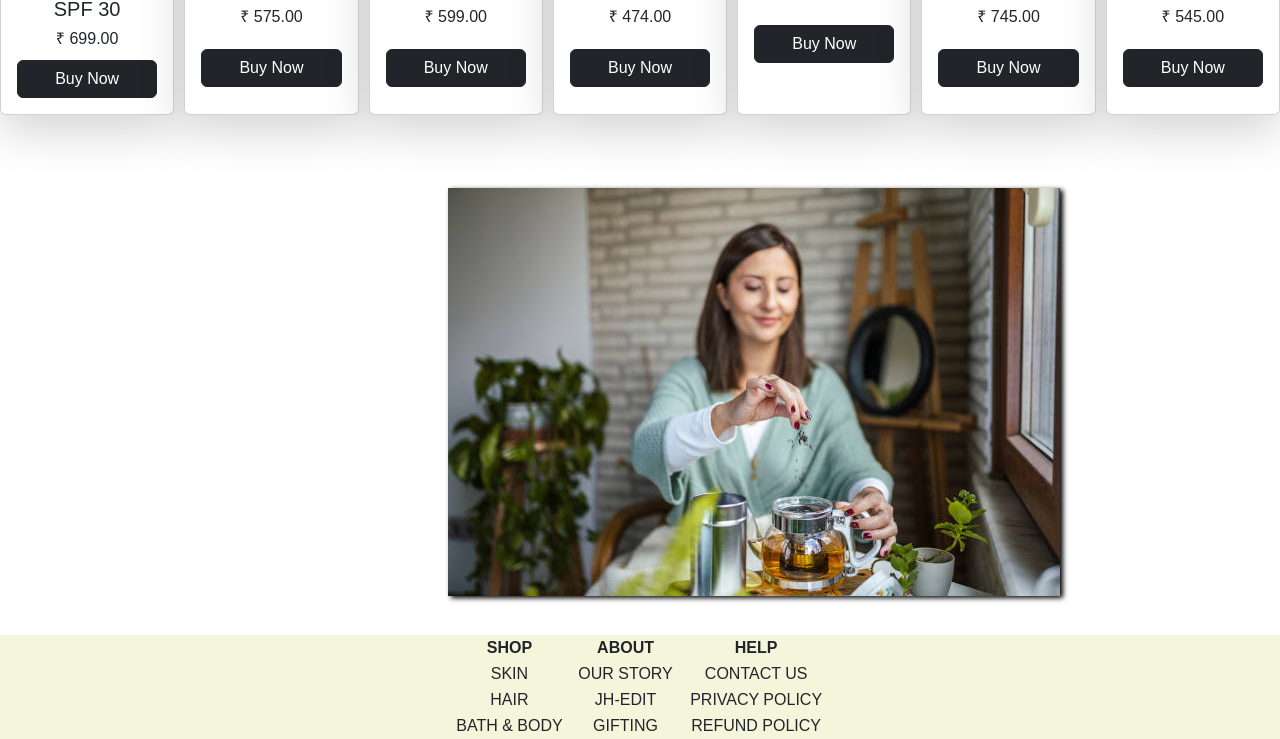
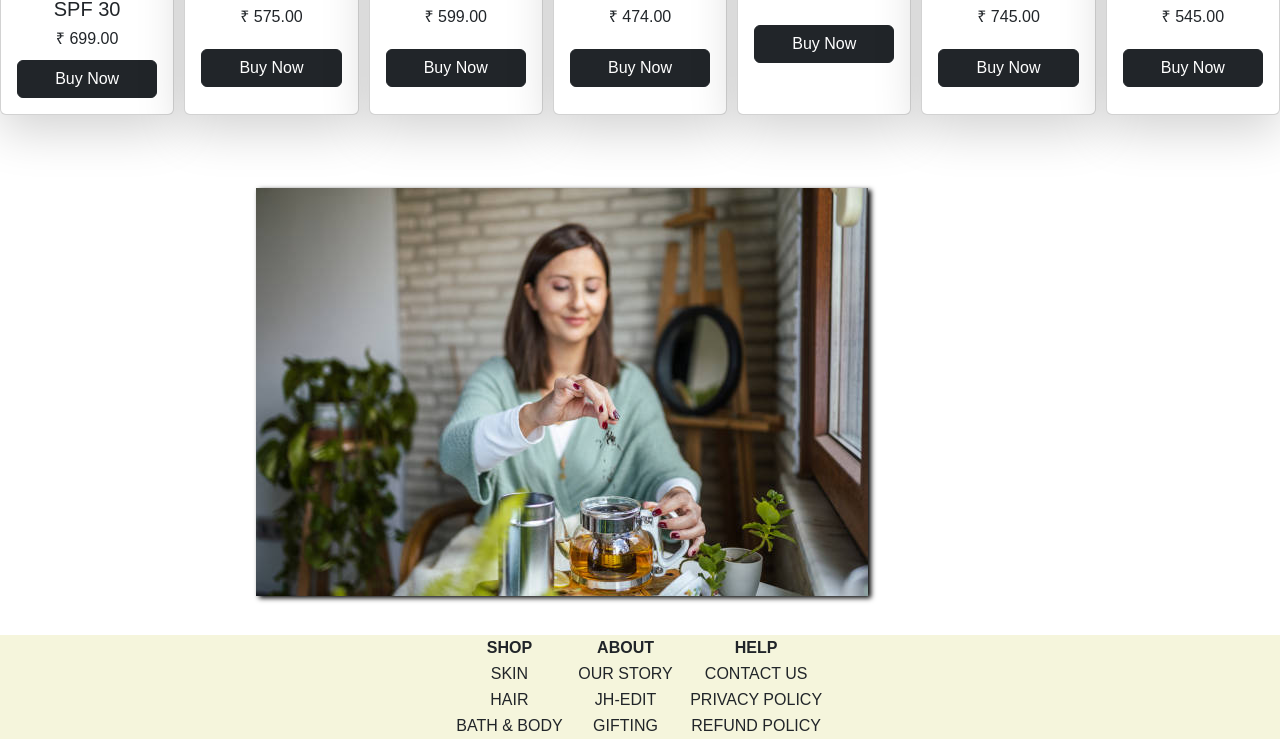
Before and after one commit to NRRithik/JUST-HERBS, a plain HTML site: page index.html in a window 1280 px wide. Shown: the part 2336-3075 px from the top of the page. Drawn offline with nearby package versions, Linux system fonts and the light colour scheme.

Commit message:
register

```diff
--- a/index.html
+++ b/index.html
@@ -205,7 +205,7 @@
     </div>
 
 <span class="btm-img">
-    <img src="photos/home-page photo.jpg" style="margin-left: 35%;margin-top: 2%;box-shadow: 3px 2px 5px black;">
+    <img src="photos/home-page photo.jpg" style="margin-left: 20%;margin-top: 2%;box-shadow: 3px 2px 5px black;">
 </span>
 
 
```
